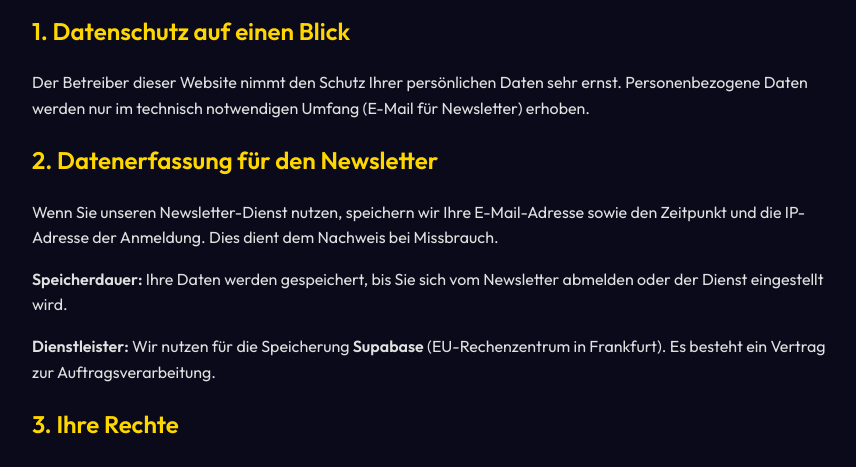
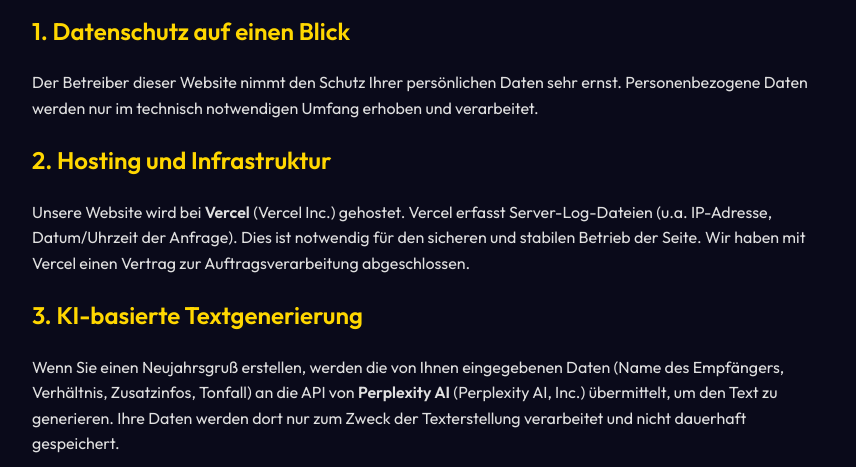
Before and after one commit to moebss/neujahrsding, a website: page rechtliches.html in a window 1280 px wide. Shown: the part 470-937 px from the top of the page, without its empty margins (208-1064 px from the left). Drawn offline with Linux system fonts and the light colour scheme.

Commit message:
Legal: Perplexity AI and Vercel added to privacy policy for full GDPR compliance

```diff
--- a/rechtliches.html
+++ b/rechtliches.html
@@ -65,9 +65,20 @@
     <section>
         <h2>1. Datenschutz auf einen Blick</h2>
         <p>Der Betreiber dieser Website nimmt den Schutz Ihrer persönlichen Daten sehr ernst. Personenbezogene Daten
-            werden nur im technisch notwendigen Umfang (E-Mail für Newsletter) erhoben.</p>
+            werden nur im technisch notwendigen Umfang erhoben und verarbeitet.</p>
 
-        <h2>2. Datenerfassung für den Newsletter</h2>
+        <h2>2. Hosting und Infrastruktur</h2>
+        <p>Unsere Website wird bei <strong>Vercel</strong> (Vercel Inc.) gehostet. Vercel erfasst Server-Log-Dateien
+            (u.a. IP-Adresse, Datum/Uhrzeit der Anfrage). Dies ist notwendig für den sicheren und stabilen Betrieb der
+            Seite. Wir haben mit Vercel einen Vertrag zur Auftragsverarbeitung abgeschlossen.</p>
+
+        <h2>3. KI-basierte Textgenerierung</h2>
+        <p>Wenn Sie einen Neujahrsgruß erstellen, werden die von Ihnen eingegebenen Daten (Name des Empfängers,
+            Verhältnis, Zusatzinfos, Tonfall) an die API von <strong>Perplexity AI</strong> (Perplexity AI, Inc.)
+            übermittelt, um den Text zu generieren. Ihre Daten werden dort nur zum Zweck der Texterstellung verarbeitet
+            und nicht dauerhaft gespeichert.</p>
+
+        <h2>4. Datenerfassung für den Newsletter</h2>
         <p>Wenn Sie unseren Newsletter-Dienst nutzen, speichern wir Ihre E-Mail-Adresse sowie den Zeitpunkt und die
             IP-Adresse der Anmeldung. Dies dient dem Nachweis bei Missbrauch.</p>
         <p><strong>Speicherdauer:</strong> Ihre Daten werden gespeichert, bis Sie sich vom Newsletter abmelden oder der
@@ -75,7 +86,7 @@
         <p><strong>Dienstleister:</strong> Wir nutzen für die Speicherung <strong>Supabase</strong> (EU-Rechenzentrum in
             Frankfurt). Es besteht ein Vertrag zur Auftragsverarbeitung.</p>
 
-        <h2>3. Ihre Rechte</h2>
+        <h2>5. Ihre Rechte</h2>
         <p>Sie haben das Recht auf Auskunft, Korrektur oder Löschung Ihrer Daten. Kontaktieren Sie uns hierzu einfach
             per E-Mail.</p>
     </section>
```
Also changed, not shown: TODO.md (+1 -1 lines).
